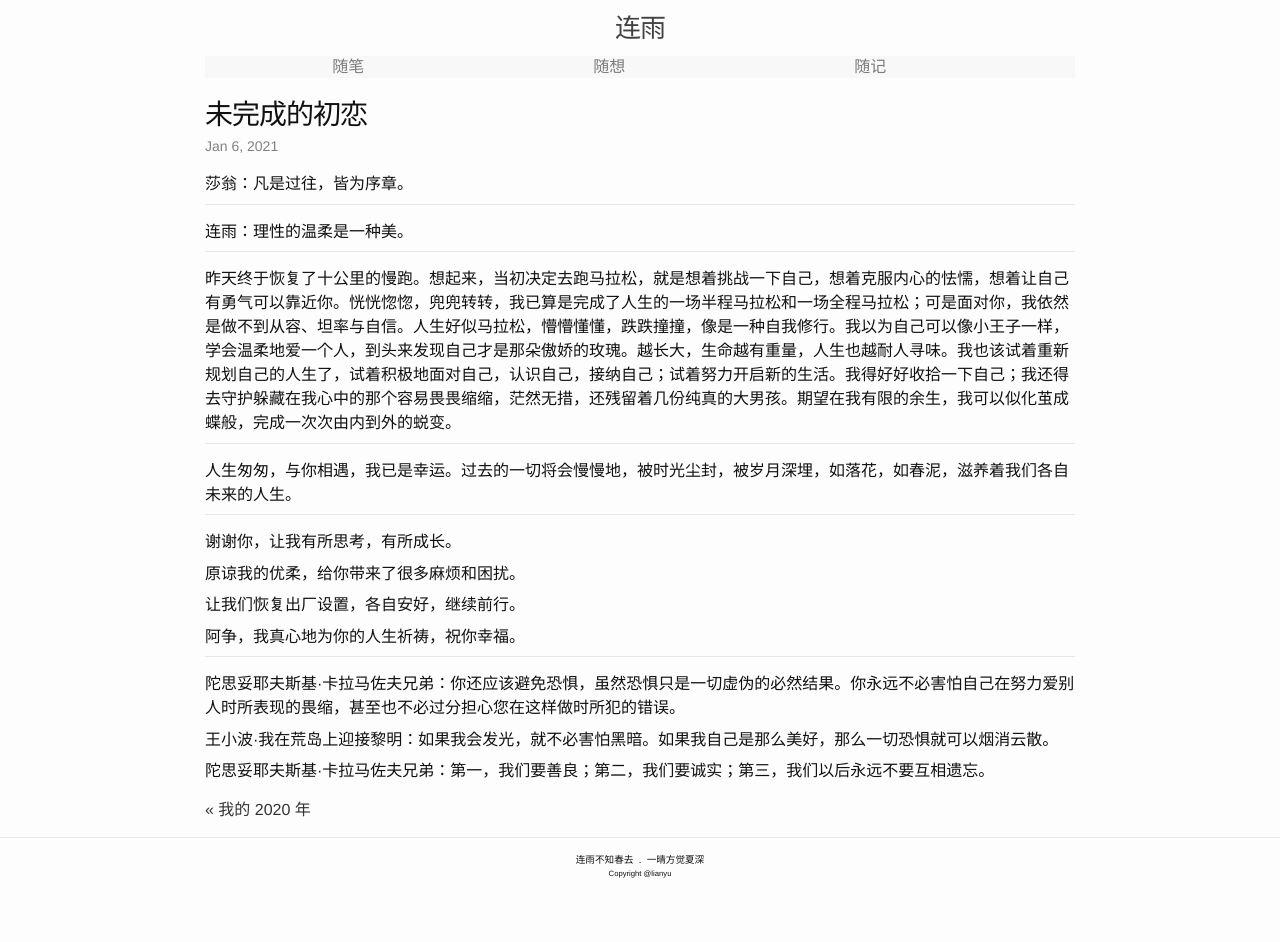
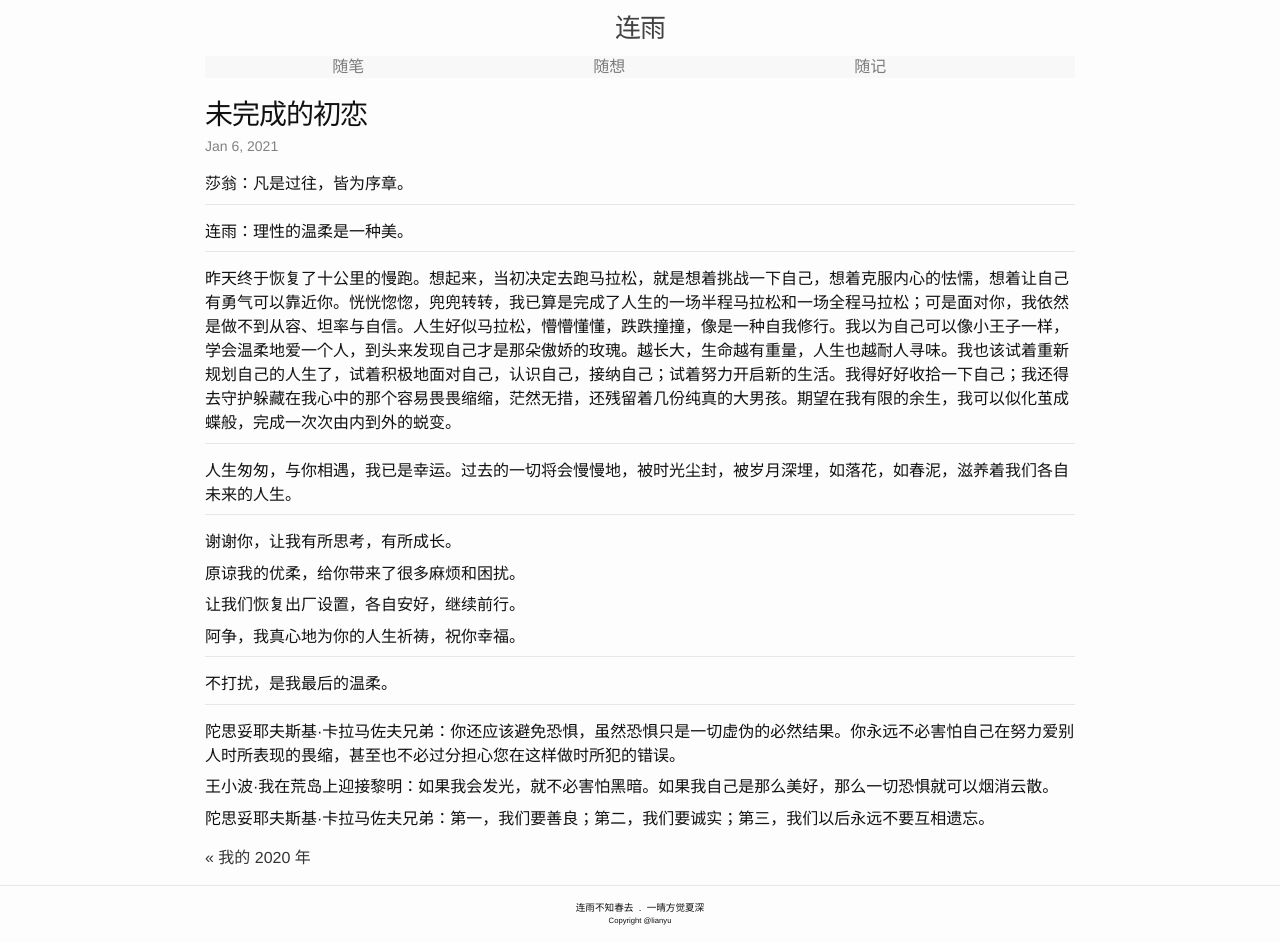
Before and after one commit to lianyu1115/lianyu, a Jekyll site: the page built from _journals/2021-01-06-未完成的初恋.md, in a window 1280 px wide. Built offline with Jekyll 4.4.1, drawn with Linux system fonts in a browser that asks for light colours; before the commit the page ends 900 px from its top, so only the background shows below that.

Commit message:
Update 2021-01-06-未完成的初恋.md

```diff
--- a/_journals/2021-01-06-未完成的初恋.md
+++ b/_journals/2021-01-06-未完成的初恋.md
@@ -32,6 +32,10 @@ tags: ''
 
 - - -
 
+不打扰，是我最后的温柔。
+
+- - -
+
 陀思妥耶夫斯基·卡拉马佐夫兄弟：你还应该避免恐惧，虽然恐惧只是一切虚伪的必然结果。你永远不必害怕自己在努力爱别人时所表现的畏缩，甚至也不必过分担心您在这样做时所犯的错误。
 
 王小波·我在荒岛上迎接黎明：如果我会发光，就不必害怕黑暗。如果我自己是那么美好，那么一切恐惧就可以烟消云散。
```
